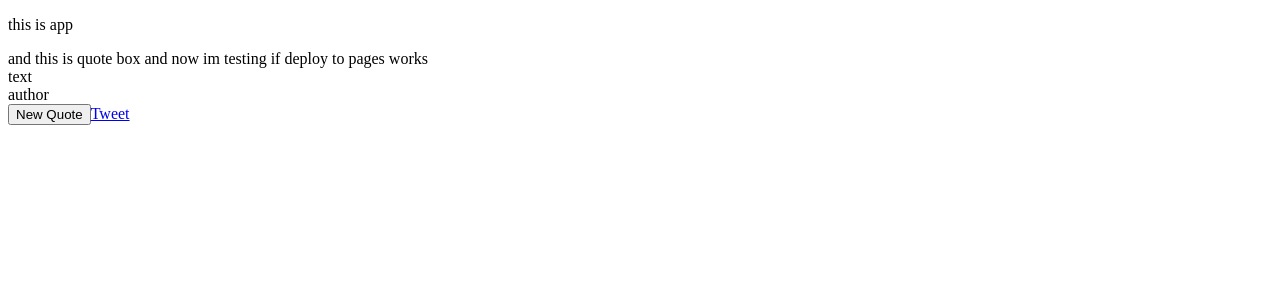
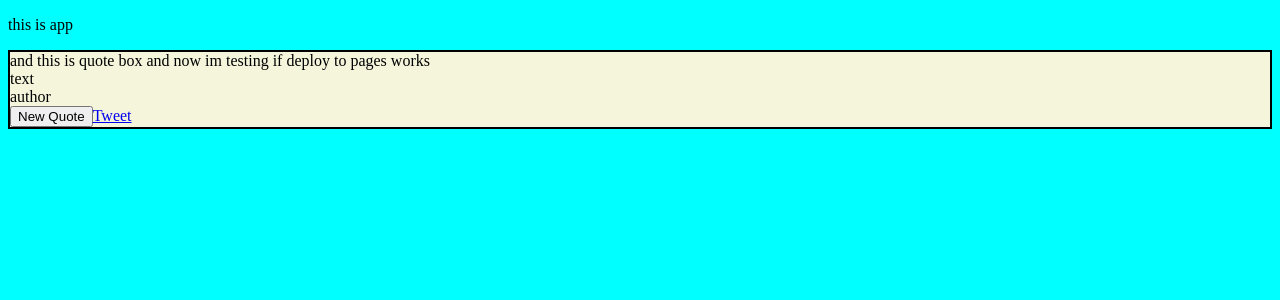
Before and after one commit to markoter/random-quote-machine, a React (Create React App) app: page / in a window 1280 px wide. Shown: the top 300 px of the page. Built offline with nearby package versions, Linux system fonts and the light colour scheme.

Commit message:
start with css

```diff
--- /dev/null
+++ b/src/index.css
@@ -0,0 +1,9 @@
+body {
+  background-color: aqua;
+}
+
+#quote-box {
+  background-color: beige;
+  border: 2px solid black;
+}
+/*# sourceMappingURL=index.css.map */
--- a/src/index.js
+++ b/src/index.js
@@ -1,6 +1,7 @@
 import React from "react";
 import ReactDOM from 'react-dom/client'
 import App from './App'
+import './index.css'
 
 const root = ReactDOM.createRoot(document.getElementById('root'))
 root.render(<App />)
--- /dev/null
+++ b/src/index.scss
@@ -0,0 +1,8 @@
+body {
+    background-color: aqua;
+}
+
+#quote-box {
+    background-color: beige;
+    border: 2px solid black;
+}
```
Also changed, not shown: 1 other file (tests, documents, lock files or other folders).
